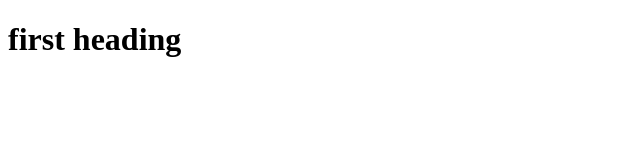
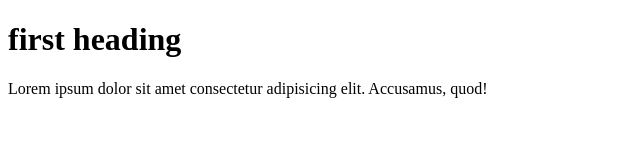
Before and after one commit to NurjahanSmrite/my-first-repo, a plain HTML site: page index.html in a window 1280 px wide. Shown: the whole page, without its empty margins (0-640 px from the left). Drawn offline with Linux system fonts and the light colour scheme.

Commit message:
my first commit

```diff
--- a/index.html
+++ b/index.html
@@ -8,5 +8,6 @@
 </head>
 <body>
     <h1>first heading</h1>
+    <p>Lorem ipsum dolor sit amet consectetur adipisicing elit. Accusamus, quod!</p>
 </body>
 </html>
```
